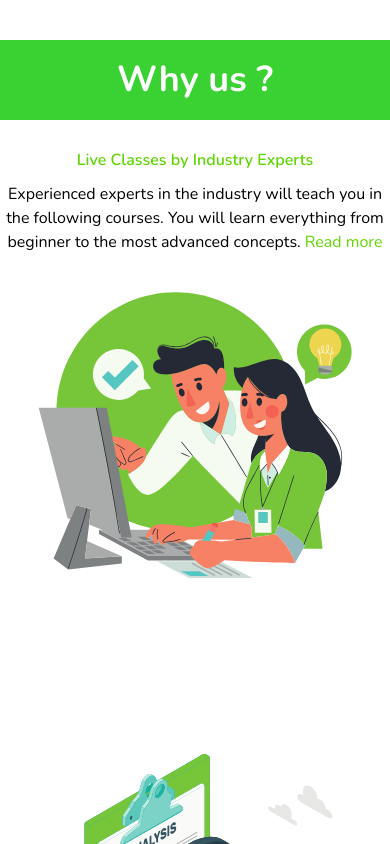
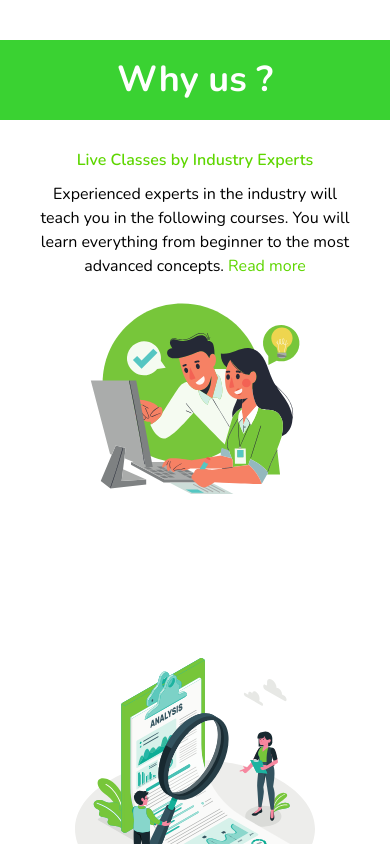
Before and after one commit to ErgaAsDev/ergaasdesigner, a Next.js app: page /components/Section in a window 390 px wide. Shown: the top 844 px of the page. Built offline with nearby package versions, Linux system fonts and the light colour scheme.

Commit message:
section changes

```diff
--- a/pages/components/Section.jsx
+++ b/pages/components/Section.jsx
@@ -28,17 +28,17 @@ const Section = () => {
       <div className='flex flex-col gap-[120px] items-center'>
       <div className='flex flex-col items-center justify-center md:flex md:flex-row md:items-center md:justify-center md:gap-[100px]'>
         <div ref={firstSection} className={`${styles.cardHiddenLeft} ${inView ? styles.cardShowLeft : ""}`}>
-          <h2 className='md:w-[400px] md:text-2xl text-center text-[#5ED600] font-semibold'>Live Classes by Industry Experts</h2>
-          <h2 className='md:w-[400px] md:text-xl'>Experienced experts in the industry will teach you in the following courses. You will learn everything from beginner to the most advanced concepts. <a href=''><span className='text-[#5ED600]'>Read more</span></a> </h2>
+          <h2 className='w-[320px] md:w-[400px] md:text-2xl text-center text-[#5ED600] font-semibold'>Live Classes by Industry Experts</h2>
+          <h2 className='w-[320px] md:w-[400px] md:text-xl'>Experienced experts in the industry will teach you in the following courses. You will learn everything from beginner to the most advanced concepts. <a href=''><span className='text-[#5ED600]'>Read more</span></a> </h2>
         </div>
         <Image
         src={sectionOne}
-        className={`${styles.cardHiddenRight} ${inView ? styles.cardShowRight : ""}`}/>
+        className={`w-[240px] md:w-[360px] ${styles.cardHiddenRight} ${inView ? styles.cardShowRight : ""}`}/>
       </div>
       <div className='flex flex-col items-center justify-center mt-5 md:flex md:flex-row md:items-center md:justify-center md:gap-[100px]'>
         <Image
         src={sectionSecond}
-        className={`${styles.cardHiddenLeft} ${secondView ? styles.cardShowLeft : ""}`}/>
+        className={`w-[240px] md:w-[360px] ${styles.cardHiddenLeft} ${secondView ? styles.cardShowLeft : ""}`}/>
         <div ref={secondSection} className={`${styles.cardHiddenRight} ${secondView ? styles.cardShowRight : ""}`}>
           <h2 className='md:w-[400px] md:text-2xl text-center text-[#5ED600] font-semibold'>Build Your Portfolio</h2>
           <h2 className='md:w-[400px] md:text-xl'>Not only in the class training, but also you will learn to build complex and real-world projects as your prove of study.</h2>
@@ -51,12 +51,12 @@ const Section = () => {
         </div>
         <Image
         src={sectionThird}
-        className={`${styles.cardHiddenRight} ${thirdView ? styles.cardShowRight : ""}`}/>
+        className={`w-[240px] md:w-[360px] ${styles.cardHiddenRight} ${thirdView ? styles.cardShowRight : ""}`}/>
       </div>
       <div className='flex flex-col items-center justify-center mt-5 md:flex md:flex-row md:gap-[100px] '>
         <Image
         src={sectionFourth}
-        className={`${styles.cardHiddenLeft} ${fourthView ? styles.cardShowLeft : ""}`}/>
+        className={`w-[240px] md:w-[360px] ${styles.cardHiddenLeft} ${fourthView ? styles.cardShowLeft : ""}`}/>
         <div ref={fourthSection} className={`${styles.cardHiddenRight} ${fourthView ? styles.cardShowRight : ""}`}>
           <h2 className='md:w-[400px] md:text-2xl text-center text-[#5ED600] font-semibold'>Get Hired</h2>
           <h2 className='md:w-[400px] md:text-xl'>Preparing you to get the knowledge, confidence, experience you need to face an interview and receive offers from any company.</h2>
--- a/pages/components/section.module.css
+++ b/pages/components/section.module.css
@@ -42,7 +42,7 @@
         opacity: 0;
         transition: all 1.5s;
         filter: blur(2px);
-        transform: translateX(-50px);
+        transform: translateX(0px);
         align-items: center;
         /* min-height: 50vh; */
     }
@@ -57,9 +57,9 @@
     }
     .cardHiddenRight{
         opacity: 0;
-        transition: all 1.5s;
+        transition: all 1s;
         filter: blur(2px);
-        transform: translateX(50px);
+        transform: translateX(0px);
         /* min-height: 50vh; */
     }
     .cardShowRight{
```
